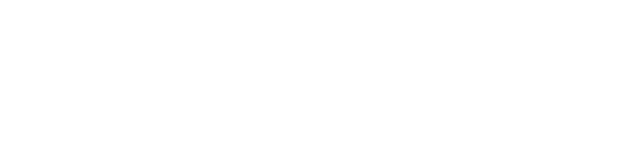
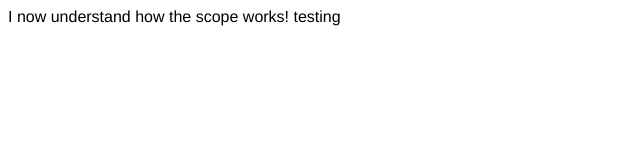
Before and after one commit to KnowledgeMC/AngularFriendsMusic, a plain HTML site: page index.html in a window 1280 px wide. Shown: the whole page, without its empty margins (0-640 px from the left). Drawn offline with nearby package versions, Linux system fonts and the light colour scheme.

Commit message:
Added CSS file, linked

```diff
--- a/index.html
+++ b/index.html
@@ -4,13 +4,17 @@
   <meta charset="utf-8">
   <meta http-equiv="X-UA-Compatible" content="IE=edge">
   <title>Angular ShowTracker</title>
-  <link rel="stylesheet" href="">
+  <link rel="stylesheet" href="style.css">
   <script src="https://ajax.googleapis.com/ajax/libs/angularjs/1.6.3/angular.min.js"></script>
   <script src="app.js" type="text/javascript"></script>
   <script src="maincontroller.js" type="text/javascript"></script>
 </head>
 <body>
-  <div id="content" ng-app="ShowTrackerApp" ng-controller="MainController"></div>
+  <div id="content" ng-app="ShowTrackerApp" ng-controller="MainController">
+    {{ understand }}
+testing
+  </div>
+
 
 </body>
 </html>
--- a/maincontroller.js
+++ b/maincontroller.js
@@ -1 +1,6 @@
-app.controller("MainController", function($scope){ });
+//$scope variable added as paramter to controller function
+//this is where we assign all our controller variables and make them
+//available within the #content DIV
+app.controller("MainController", function($scope){
+  $scope.understand = "I now understand how the scope works!";
+});
--- /dev/null
+++ b/style.css
@@ -0,0 +1,4 @@
+body {
+  font-family: "HelveticaNeue-Light", "Helvetica Neue Light", "Helvetica Neue", Helvetica, Arial, "Lucida Grande", sans-serif;
+  font-weight: 300;
+}
```
